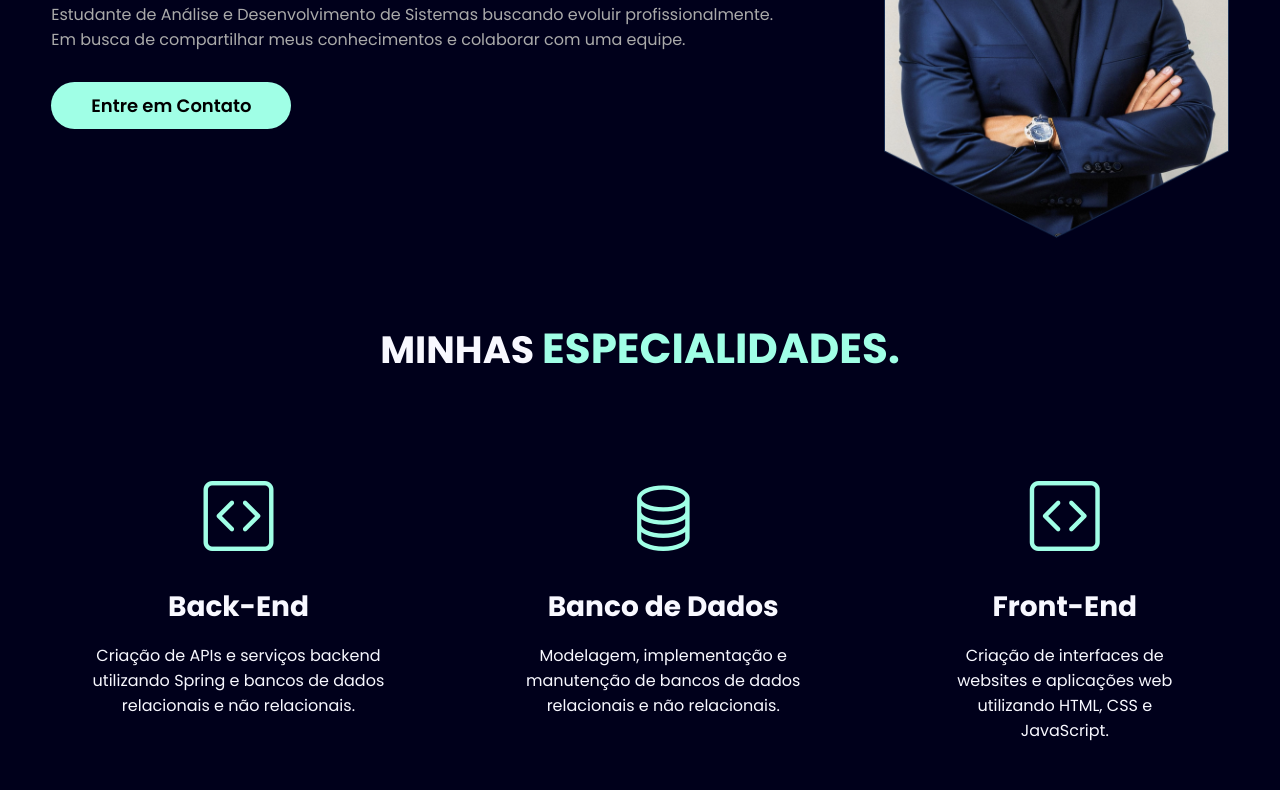
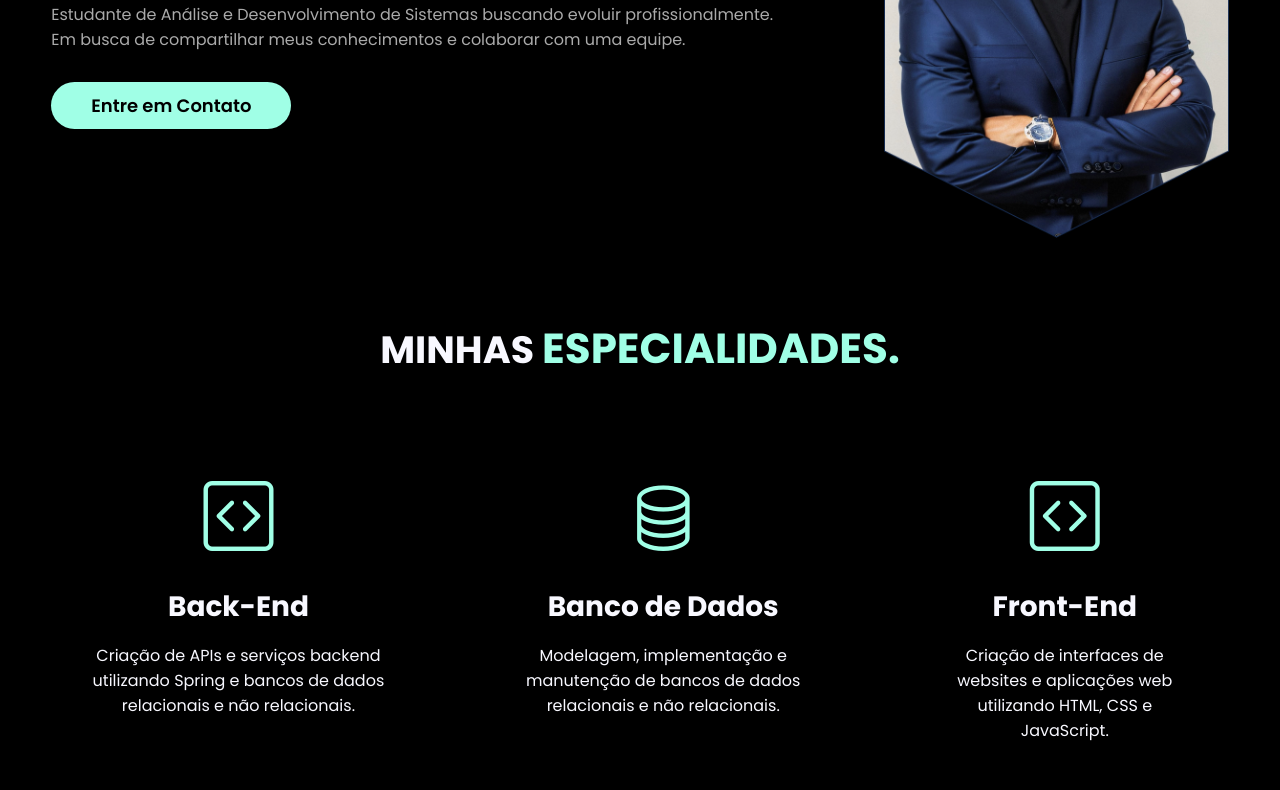
Before and after one commit to glimaalv/Portifolio, a plain HTML site: page index.html in a window 1280 px wide. Shown: the part 387-1177 px from the top of the page. Drawn offline with nearby package versions, Linux system fonts and the light colour scheme.

Commit message:
mudando backgound-color

```diff
--- a/style.css
+++ b/style.css
@@ -7,7 +7,7 @@
 }
 
 body{
-    background-color: #00001b;
+    background-color: #000000;
     height: 100vh;
 }
 
```
